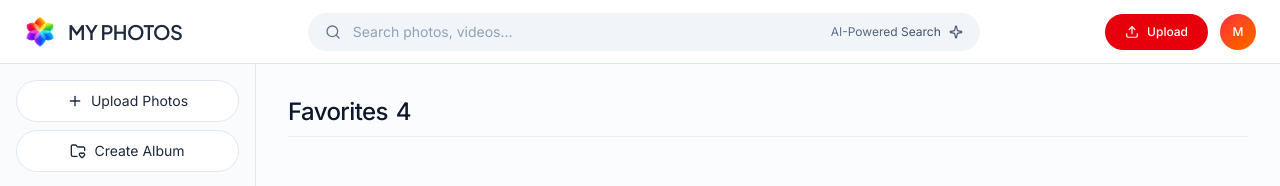
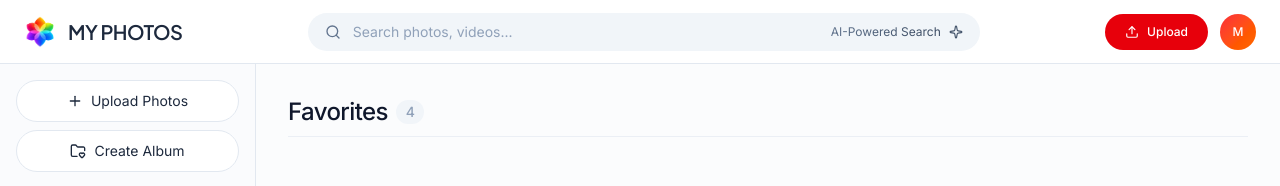
Before and after one commit to muktinathrajbanshi/my_photos, a React (Vite) app in the folder frontend/: page /favorites in a window 1280 px wide. Shown: the top 186 px of the page. Built offline with nearby package versions, Linux system fonts and the light colour scheme; a web font is replaced by a local one.

Commit message:
jay shree ram

```diff
--- a/frontend/src/pages/FavoritesPage.jsx
+++ b/frontend/src/pages/FavoritesPage.jsx
@@ -25,7 +25,12 @@ const FavoritesPage = () => {
       <div className="flex items-center justify-between pb-2 border-b border-slate-200/60">
         <div>
           <h2 className="text-2xl font-medium text-slate-900 tracking-tight flex items-center gap-2">
-            Favorites {photos.length > 0 && <span>{photos.length}</span>}
+            Favorites{" "}
+            {photos.length > 0 && (
+              <span className="text-sm font-medium text-slate-400 bg-slate-100 px-2.5 py-0.5 rounded-full">
+                {photos.length}
+              </span>
+            )}
           </h2>
         </div>
       </div>
```
